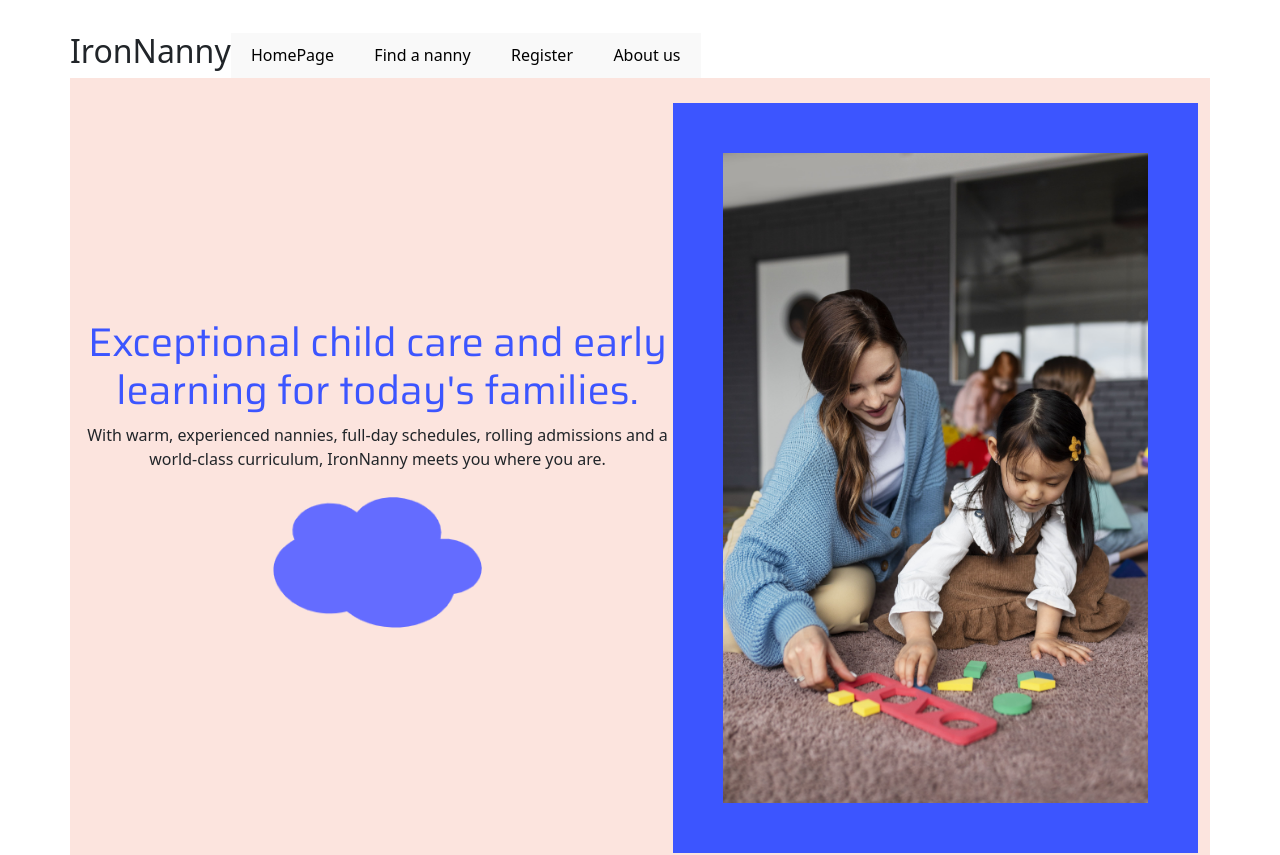
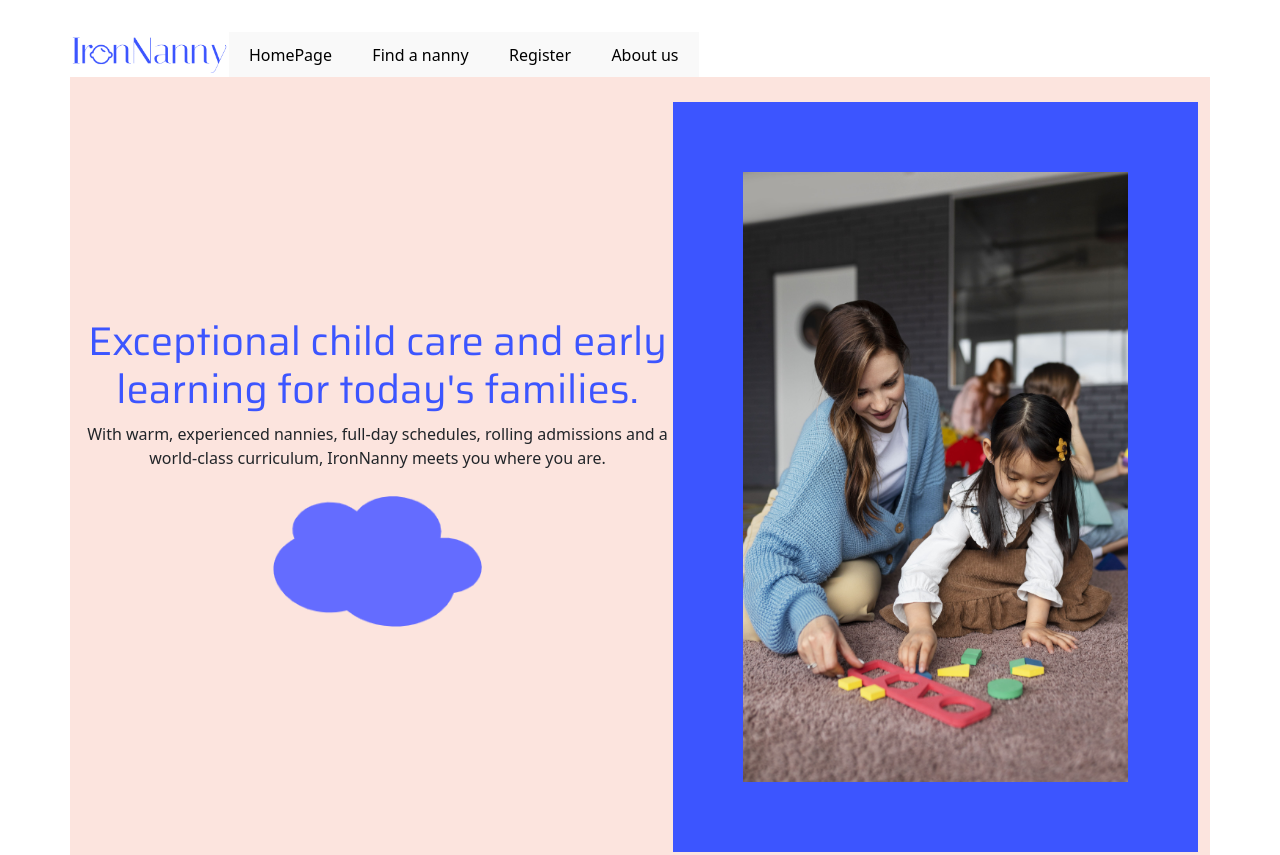
Before and after one commit to Rin-o/M2-Project-Frontend, a React (Vite) app: page / in a window 1280 px wide. Shown: the top 855 px of the page. Built offline with nearby package versions, Linux system fonts and the light colour scheme; a web font is replaced by a local one.

Commit message:
logo added

```diff
--- a/src/components/Navbar.jsx
+++ b/src/components/Navbar.jsx
@@ -4,7 +4,7 @@ function Navbar() {
     return (
         <>
         <nav style={{display: 'flex', alignItems: 'center'}}>
-            <h2>IronNanny</h2>
+        <img src="src/assets/Images/IronNanny_logo_2.png" alt="IronNanny logo" className="ironnannyLogo"/>
             <div>
                 <Link to='/'>
                     <button>HomePage</button>
--- a/src/index.css
+++ b/src/index.css
@@ -26,6 +26,8 @@ a:hover {
 html {
   margin: 0;
   padding: 0;
+  width: 100vw;
+  height: 100vh;
 }
 
 body {
@@ -48,6 +50,8 @@ h1 {
 }
 
 .container {
+  margin: 0;
+  padding: 0;
   background: #fce4de;
   display: flex;
   flex-direction: row;
@@ -56,11 +60,12 @@ h1 {
   width: 100hw;
 }
 
-.image {
+.imageRectangle {
+  margin: 0;
   height: 750px;
   width: 525px;
   background-color: #3c55ff;
-  padding: 50px;
+  padding: 70px;
   background-clip: padding-box;
 }
 
@@ -68,9 +73,13 @@ h1 {
   height: 150px;
 }
 
+.ironnannyLogo {
+  height: 40px;
+}
+
 .socialMedia {
   background: #fce4de;
-  height:35px;
+  height:30px;
   display: flex;
   flex-direction: row;
   justify-content: center;
--- a/src/pages/HomePage.jsx
+++ b/src/pages/HomePage.jsx
@@ -8,7 +8,7 @@ const HomePage = () => {
                 <img src="src/assets/Images/cloud_icon.png" alt="cloud icon" className="cloud"/>
                 <div></div>
                 </div>
-                <img src="src/assets/Images/full-shot-teacher-helping-girl-learn.jpg" alt="Image a teacher helping a child learn" className="image"/>
+                <img src="src/assets/Images/full-shot-teacher-helping-girl-learn.jpg" alt="Image a teacher helping a child learn" className="imageRectangle"/>
             </div>
 
             <footer></footer>
```
Also changed, not shown: src/assets/Images/IronNanny_logo_2.png (added).
